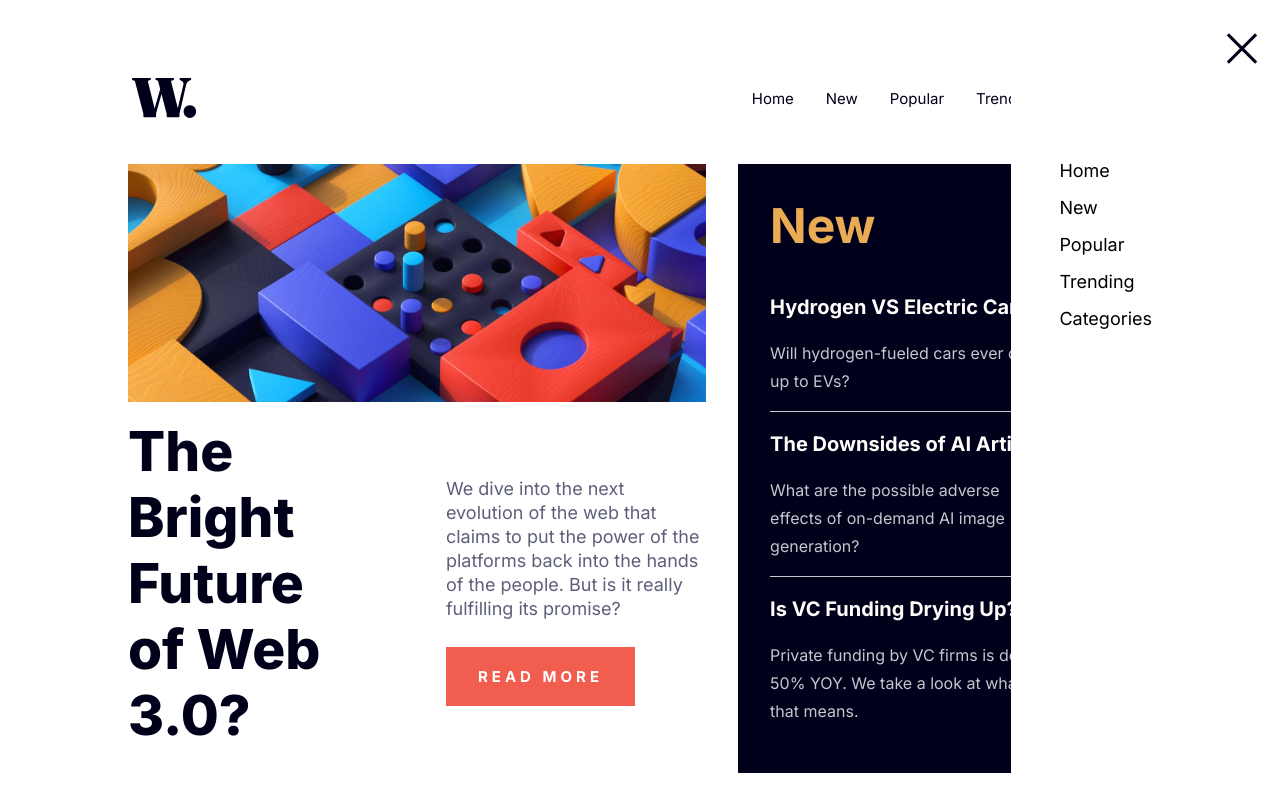
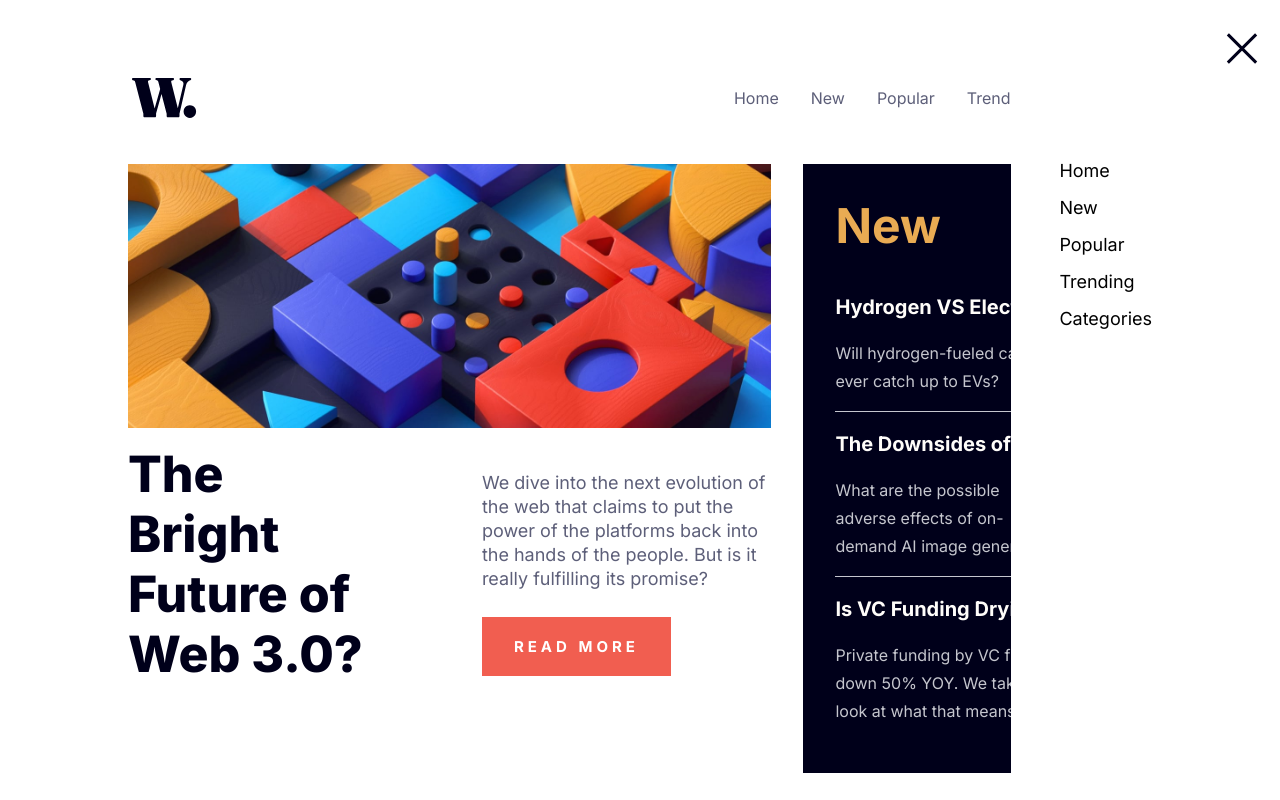
Before and after one commit to wx-it/news-homepage, a React (Create React App) app: page / in a window 1280 px wide. Shown: the top 800 px of the page. Built offline with nearby package versions, Linux system fonts and the light colour scheme.

Commit message:
responsivness done

```diff
--- a/src/components/grid1/grid1.css
+++ b/src/components/grid1/grid1.css
@@ -36,26 +36,30 @@
   display: none;
 }
 
-@media screen and (min-width: 600px) {
-  .grid-content{
+@media screen and (min-width: 1000px) and (max-width: 1100px) {
+  .grid1 {
+    width: 100%;
+  }
+
+  .grid-content {
     display: flex;
     justify-content: space-between;
     align-items: center;
     margin-top: 1rem;
   }
 
-  .grid-content h1{
-    width: 35%;
-    font-size: 55px;
+  .grid-content h1 {
+    width: 40%;
+    font-size: 50px;
     margin: 0;
   }
 
-  .grid-content div{
+  .grid-content div {
     width: 45%;
     margin: 0;
   }
 
-  .grid-content div p{
+  .grid-content div p {
     font-size: 18px;
   }
 
@@ -63,7 +67,6 @@
     color: white;
     padding: 1.25rem 2rem;
   }
-
 
   .mobile-image {
     display: none;
@@ -73,3 +76,44 @@
     width: 100%;
   }
 }
+
+@media screen and (min-width: 1100px) {
+  .grid1 {
+    width: 65%;
+  }
+
+  .grid-content {
+    display: flex;
+    justify-content: space-between;
+    align-items: center;
+    margin-top: 1rem;
+  }
+
+  .grid-content h1 {
+    width: 40%;
+    font-size: 50px;
+    margin: 0;
+  }
+
+  .grid-content div {
+    width: 45%;
+    margin: 0;
+  }
+
+  .grid-content div p {
+    font-size: 18px;
+  }
+
+  .grid1 button {
+    color: white;
+    padding: 1.25rem 2rem;
+  }
+
+  .mobile-image {
+    display: none;
+  }
+  .desktop-image {
+    display: block;
+    width: 100%;
+  }
+}
--- a/src/components/grid2/grid2.css
+++ b/src/components/grid2/grid2.css
@@ -32,10 +32,11 @@
   line-height: 1.75rem;
 }
 
-@media screen and (min-width: 600px) {
+@media screen and (min-width: 1100px) {
   .grid2{
     margin: 0;
     padding: 2rem;
+    width: 35%;
   }
 
   .grid2 h2{
--- a/src/components/grid3/grid3.css
+++ b/src/components/grid3/grid3.css
@@ -42,7 +42,7 @@
   line-height: 1.5rem;
 }
 
-@media screen and (min-width: 600px) {
+@media screen and (min-width: 900px) {
   .grid3{
     display: flex;
     gap: 2rem;
--- a/src/components/sideBar/sideBar.css
+++ b/src/components/sideBar/sideBar.css
@@ -64,7 +64,7 @@ nav button {
   display: none;
 }
 
-@media screen and (min-width: 600px) {
+@media screen and (min-width: 1100px) {
   .mobile-sideBar {
     display: none;
   }
@@ -79,8 +79,8 @@ nav button {
 
   .desktop-links a {
     text-decoration: none;
-    color: hsl(240, 100%, 5%);
-    font-size: 15px;
+    color: hsl(236, 13%, 42%);
+    font-size: 16px;
     font-weight: 400;
   }
 }
--- a/src/index.css
+++ b/src/index.css
@@ -14,7 +14,7 @@ main {
   padding: 1rem;
 }
 
-@media screen and (min-width: 600px) {
+@media screen and (min-width: 1100px) {
   body{
     padding: 3rem 7rem;
   }
```
